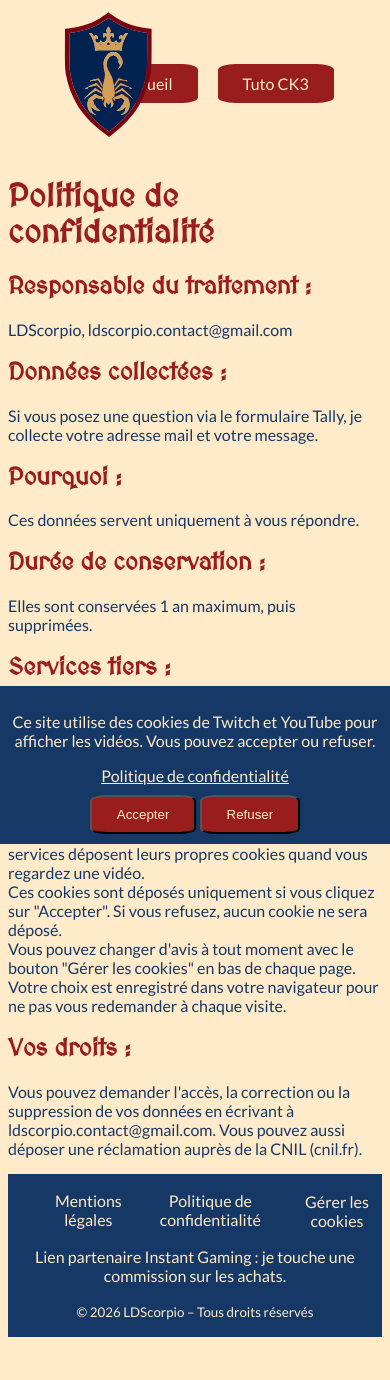
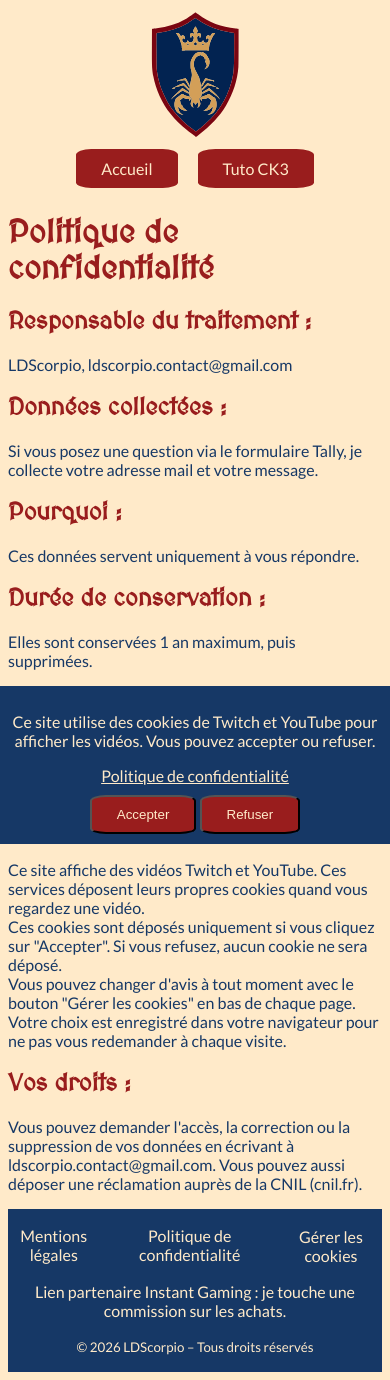
Before and after one commit to Dylan-Chap/ldscorpio, a Flask app: page /confidentialite in a window 390 px wide. Before the commit the page ends 1337 px from the top, so only its background shows below. Run offline with Flask 3, Linux system fonts and the light colour scheme.

Commit message:
Fix header layout on mobile

```diff
--- a/static/css/style.css
+++ b/static/css/style.css
@@ -54,6 +54,7 @@ nav ul {
     display: flex;
     gap: 20px;
     justify-content: center;
+    padding: 0;
 }
 
 footer {
@@ -250,3 +251,12 @@ section.banniere img {
     font: inherit;
     cursor: pointer;
 }
+
+@media (max-width: 768px) {
+    header {
+        flex-direction: column;
+    }
+    .logo {
+        position: static;
+    }
+}
```
